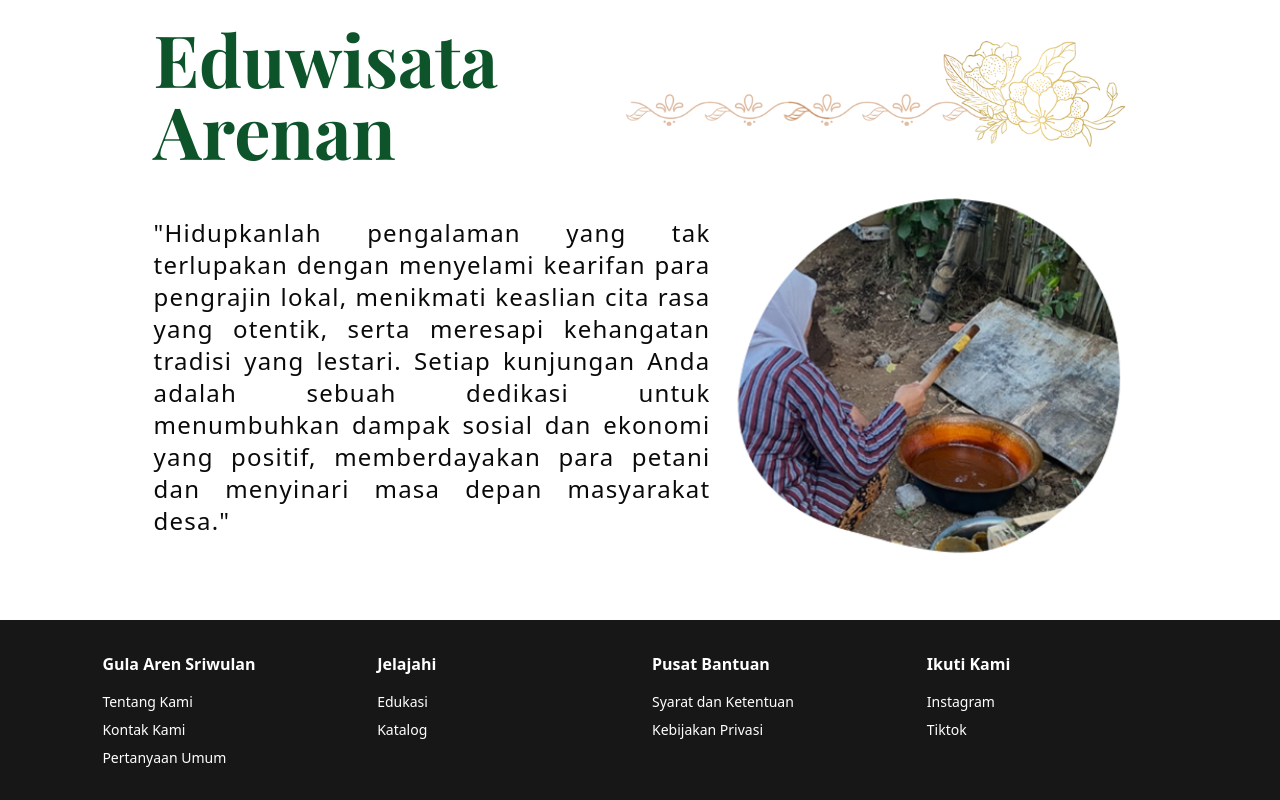
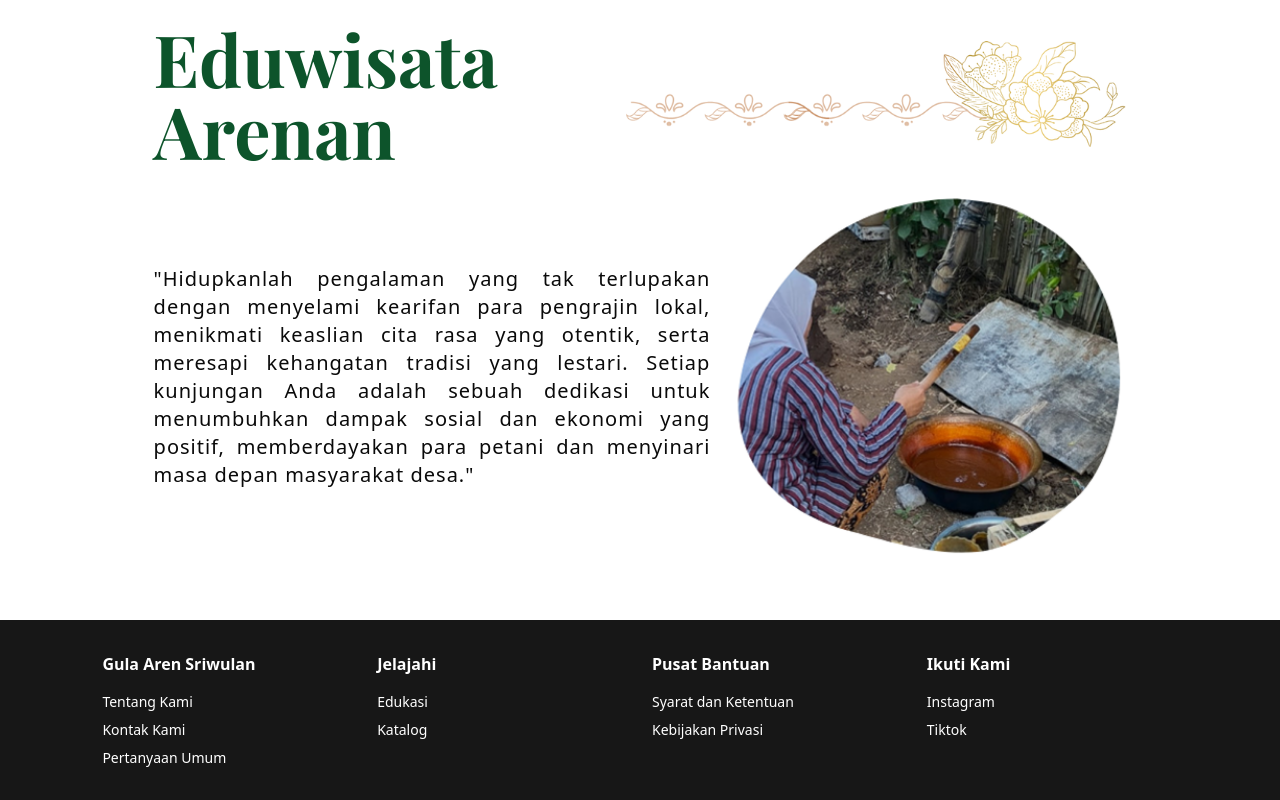
Before and after one commit to princeofverry/gula-aren-sriwulan, a Next.js app: page / in a window 1280 px wide. Shown: the part 802-1602 px from the top of the page. Built offline with nearby package versions, Linux system fonts and the light colour scheme; a web font is replaced by a local one.

Commit message:
chorus: fix font size

```diff
--- a/components/organism/edukasi/ApaItuGula.jsx
+++ b/components/organism/edukasi/ApaItuGula.jsx
@@ -3,19 +3,19 @@ import React from 'react'
 
 const ApaItuGula = () => {
     return (
-        <div className='pad-x my-8 space-y-4'>
+        <div className='pad-x my-8'>
             <div>
                 <h1 className='text-center md:text-right font-bold text-3xl md:text-5xl font-playfair'>APA ITU GULA AREN?</h1>
                 <div className='flex flex-col md:flex-row items-center justify-center gap-6 pb-4'>
                     <Image src="/edukasi/16.png" alt="" width={250} height={250} className="" />
-                    <p className='text-lg md:text-xl tracking-widest text-justify'>Gula aren, si pemanis alami berwarna cokelat keemasan, berasal dari nira pohon aren (Arenga pinnata). Bahan bakunya diperoleh melalui proses tradisional, yaitu dengan menyadap mayang bunga jantan pohon tersebut. Hasilnya adalah pemanis dengan rasa karamel yang khas, yang telah lama menjadi jiwa dalam berbagai hidangan dan minuman tradisional Nusantara.</p>
+                    <p className='text-lg tracking-widest text-justify'>Gula aren, si pemanis alami berwarna cokelat keemasan, berasal dari nira pohon aren (Arenga pinnata). Bahan bakunya diperoleh melalui proses tradisional, yaitu dengan menyadap mayang bunga jantan pohon tersebut. Hasilnya adalah pemanis dengan rasa karamel yang khas, yang telah lama menjadi jiwa dalam berbagai hidangan dan minuman tradisional Nusantara.</p>
                 </div>
             </div>
             <div>
                 <div className='md:space-y-0 space-y-4'>
                     <h1 className='text-center md:text-left font-bold text-3xl md:text-5xl font-playfair'>Potensi Gula Aren di Sriwulan</h1>
                     <div className='flex flex-col-reverse md:flex-row items-center justify-between gap-6'>
-                        <p className='text-lg md:text-xl tracking-widest text-justify'>Desa Sriwulan memiliki fondasi kuat sebagai penghasil gula aren berkat komunitas petani turun-temurun dan tradisi penyadapan yang terjaga. Bukti nyata terlihat dari peningkatan produksi 40% dan tumbuhnya UMKM olahan gula aren. Dengan modal ini, Sriwulan memiliki potensi besar tidak hanya untuk berkembang menjadi sentra gula aren unggulan, tetapi juga untuk memperkuat rantai ekonomi hijau dan menancapkan identitasnya di peta kuliner nasional.</p>
+                        <p className='text-lg tracking-widest text-justify'>Desa Sriwulan memiliki fondasi kuat sebagai penghasil gula aren berkat komunitas petani turun-temurun dan tradisi penyadapan yang terjaga. Bukti nyata terlihat dari peningkatan produksi 40% dan tumbuhnya UMKM olahan gula aren. Dengan modal ini, Sriwulan memiliki potensi besar tidak hanya untuk berkembang menjadi sentra gula aren unggulan, tetapi juga untuk memperkuat rantai ekonomi hijau dan menancapkan identitasnya di peta kuliner nasional.</p>
                         <Image src="/edukasi/mask-7.png" alt="" width={320} height={320} />
                     </div>
                 </div>
--- a/components/organism/home/Eduwisata.jsx
+++ b/components/organism/home/Eduwisata.jsx
@@ -10,7 +10,7 @@ const Eduwisata = () => {
                     <Image src="/assets/corak-home.png" alt="" width={500} height={500} className="object-contain" />
                 </div>
                 <div className='flex flex-col-reverse md:flex-row items-center justify-between gap-4'>
-                    <p className='flex-1 text-md lg:text-2xl md:text-xl tracking-wider text-justify'>
+                    <p className='flex-1 text-xl tracking-wider text-justify'>
                         &quot;Hidupkanlah pengalaman yang tak terlupakan dengan menyelami kearifan para pengrajin lokal, menikmati keaslian cita rasa yang otentik, serta meresapi kehangatan tradisi yang lestari. Setiap kunjungan Anda adalah sebuah dedikasi untuk menumbuhkan dampak sosial dan ekonomi yang positif, memberdayakan para petani dan menyinari masa depan masyarakat desa.&quot;
                     </p>
                     <div className="flex-1 max-w-[400px] h-auto overflow-hidden">
```
